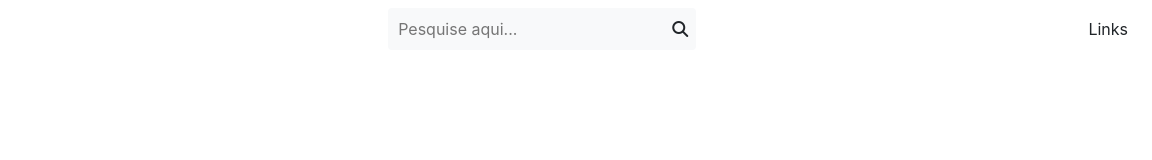
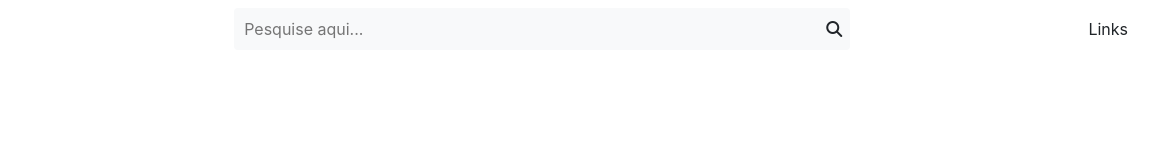
Before and after one commit to leviabn/bootstrap-1, a plain HTML site: page index.html in a window 1280 px wide. Shown: the full height of the page, 128-1280 px from the left. Drawn offline with nearby package versions, Linux system fonts and the light colour scheme.

Commit message:
subindo primeira vez aula

```diff
--- a/index.html
+++ b/index.html
@@ -10,6 +10,7 @@
         crossorigin="anonymous" referrerpolicy="no-referrer" />
 
     <!-- Bootstrap CSS -->
+     <link rel="stylesheet" href="style.css">
     <link rel="stylesheet" href="https://stackpath.bootstrapcdn.com/bootstrap/4.3.1/css/bootstrap.min.css" integrity="sha384-ggOyR0iXCbMQv3Xipma34MD+dH/1fQ784/j6cY/iJTQUOhcWr7x9JvoRxT2MZw1T" crossorigin="anonymous">
   </head>
   <body>
@@ -19,8 +20,8 @@
                 <div class="logo">
                     <img src="imagens/logo.png" width="100" alt="">
                 </div>
-                <div class="pesquisa bg-light p-2 rounded w-25 d-flex justify-content-between align-items-center">
-                    <input type="text" class="bg-transparent border-0" placeholder="Pesquise aqui...">
+                <div class="pesquisa bg-light p-2 rounded w-50 d-flex justify-content-between align-items-center">
+                    <input type="text" class="bg-transparent border-0 w-100" placeholder="Pesquise aqui...">
                     <i class="fa-solid fa-magnifying-glass"></i>
                 </div>
                 <div class="links">
--- /dev/null
+++ b/style.css
@@ -0,0 +1,3 @@
+.pesquisa input:focus {
+    outline: none;
+}
```
